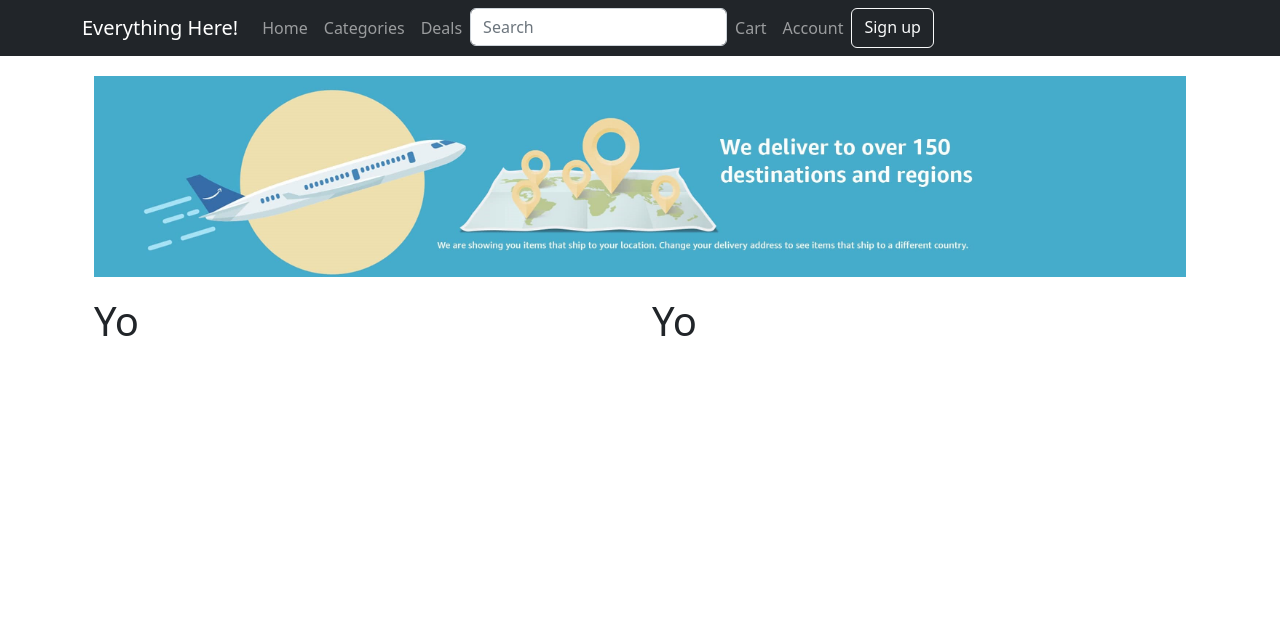
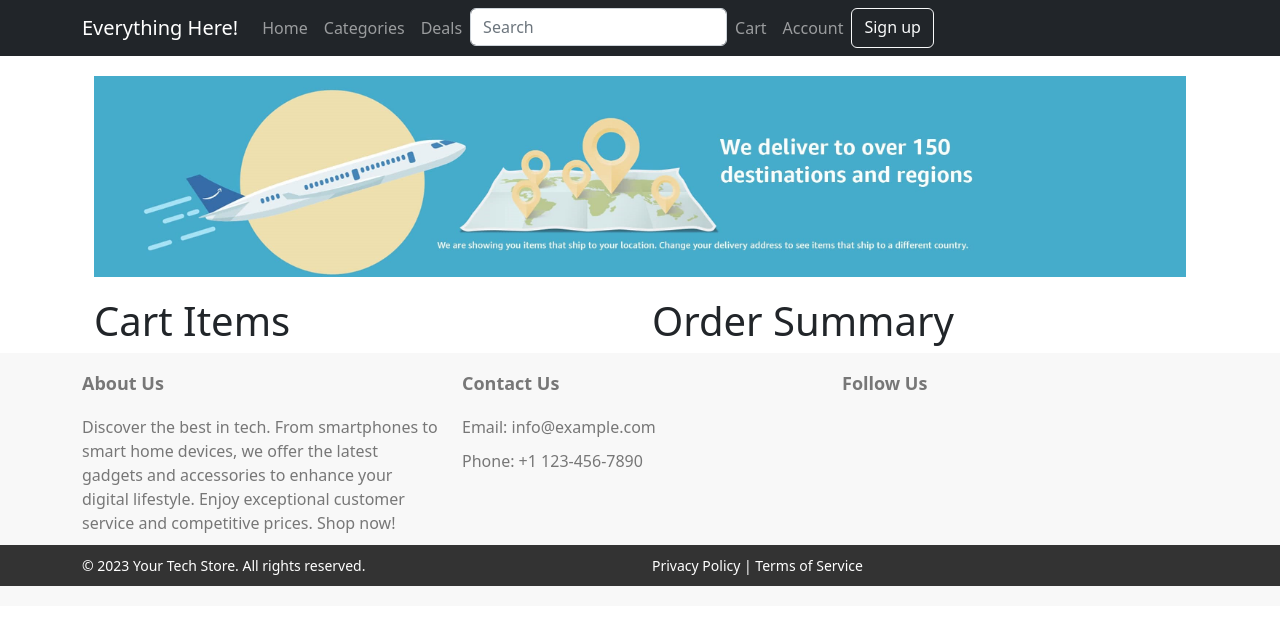
Before and after one commit to semanuyasar/CS391-Project, a React (Create React App) app: page /cart in a window 1280 px wide. Shown: the top 624 px of the page. Built offline with nearby package versions, Linux system fonts and the light colour scheme.

Commit message:
home-page

```diff
--- a/src/App.js
+++ b/src/App.js
@@ -2,9 +2,11 @@ import React from 'react';
 import './App.css';
 import 'bootstrap/dist/css/bootstrap.min.css';
 import Navbar from './components/Navbar';
+import Footer from './components/Footer';
 import {BrowserRouter as Router, Routes, Route} from 'react-router-dom';
 import HomePage from './HomePage';
 import Cart from './Cart';
+import ItemDetails from './ItemDetails';
 
 function App() {
   return (
@@ -17,10 +19,11 @@ function App() {
             <Routes>
               <Route path="/" element={<HomePage />} />
               <Route path="/cart" element={<Cart/>} />
-
+              <Route path="/item-details" element={<ItemDetails/>} />
               {/* Add more routes for other pages */}
             </Routes>
           </div>
+          <Footer/>
         </div>
       </>
     </Router>
--- a/src/Cart.js
+++ b/src/Cart.js
@@ -12,11 +12,12 @@ const Cart = () => {
         </div>
 
         <div className="row cart-details">
-          <div className='col cart-details-left'>
-            <h1>Yo</h1>
+        <div className='col cart-details-left'>
+            <h1>Cart Items</h1>
           </div>
           <div className='col cart-details-right'>
-            <h1>Yo</h1>
+            <h1>Order Summary</h1>
+            {/* Include order summary details here */}
           </div>
         </div>
       </div>
--- a/src/HomePage.js
+++ b/src/HomePage.js
@@ -1,10 +1,30 @@
-import React from 'react';
+import React, { useState } from 'react';
 import './HomePage.css';
 import { Link } from 'react-router-dom';
 import { Container, Row, Col, Button, Card } from 'react-bootstrap';
 import AddToCartButton from './components/AddToCartButton';
 
 const HomePage = () => {
+
+  const [cart, setCart] = useState([]);
+
+  /*const handleAddToCart = (productId, productName) => {
+    const existingProduct = cart.find((product) => product.id === productId);
+    if (existingProduct) {
+      const updatedCart = cart.map((product) =>
+        product.id === productId ? { ...product, quantity: product.quantity + 1 } : product
+      );
+      setCart(updatedCart);
+    } else {
+      const newProduct = {
+        id: productId,
+        name: productName,
+        quantity: 1,
+      };
+      setCart([...cart, newProduct]);
+    }
+  };*/
+
   return (
     <Container className='text-center'>
       <h1>Welcome to Our Store!</h1>
@@ -24,7 +44,7 @@ const HomePage = () => {
           </div>
         </Col>
 
-      <Row className="mt-4">
+      <Row className="product row mt-4">
         {renderProductCard(1, 'iPad 9th generation','64 GB','All the essentials in the most affordable iPad.', '$329.99', 'ipad.jpg')}
         {renderProductCard(2, 'Macbook Air', 'M1 chip','Power. It’s in the Air.','$999.99', 'macbook.jpg')}
         {renderProductCard(3, 'iPhone 13','256 GB' ,'Love the power. Love the price.','$699.99', 'iphone13.jpg')}
@@ -37,6 +57,7 @@ const HomePage = () => {
 };
 
 const renderProductCard = (id, name, feature, line, price, imagePath) => {
+
   const handleAddToCart = () => {
     // Logic for adding the product to the cart
     console.log(`Product ${id} added to cart`);
@@ -44,15 +65,19 @@ const renderProductCard = (id, name, feature, line, price, imagePath) => {
 
   return (
     <Col md={3} sm={6} className="mb-4">
-      <Card>
+      <Card className="h-100 d-flex flex-column">
         <Card.Img variant="top" src={imagePath} alt={name} />
-        <Card.Body>
+        <Card.Body className="d-flex flex-column">
+          <div className="flex-grow-1">
             <Card.Title>{name}</Card.Title>
             <Card.Text>{feature}</Card.Text>
             <Card.Text>{line}</Card.Text>
             <Card.Text>{price}</Card.Text>
             <Card.Link>Learn More</Card.Link>
+          </div>
+          <div className="mt-auto">
           <AddToCartButton onClick={handleAddToCart} />
+          </div>
         </Card.Body>
       </Card>
     </Col>
--- a/src/ItemDetails.js
+++ b/src/ItemDetails.js
@@ -20,3 +20,5 @@ const ItemDetails = () => {
         </div>
     );
 }
+
+export default ItemDetails;
--- a/src/components/AddToCartButton.js
+++ b/src/components/AddToCartButton.js
@@ -6,7 +6,7 @@ const AddToCartButton = ({ onClick }) => {
     <div className="d-flex justify-content-center">
       <Button variant="dark" onClick={onClick}>
        Add to Cart
-    </Button>
+      </Button>
     </div>
   );
 };
--- /dev/null
+++ b/src/components/Footer.css
@@ -0,0 +1,28 @@
+.footer {
+    padding: 20px 0;
+    background-color: #f8f8f8;
+    color: #777;
+}
+
+.footer h5 {
+    font-size: 18px;
+    font-weight: bold;
+    margin-bottom: 20px;
+}
+
+.footer p {
+    margin-bottom: 10px;
+}
+
+.social-icons a {
+    color: #777;
+    margin-right: 10px;
+    font-size: 20px;
+}
+
+.footer-bottom {
+    background-color: #333;
+    color: #fff;
+    padding: 10px 0;
+    font-size: 14px;
+}
--- /dev/null
+++ b/src/components/Footer.js
@@ -0,0 +1,46 @@
+import React from 'react';
+import { Container, Row, Col } from 'react-bootstrap';
+import './Footer.css';
+
+const Footer = () => {
+  return (
+    <footer className="footer">
+      <Container>
+        <Row>
+          <Col md={4}>
+            <h5>About Us</h5>
+            <p>Discover the best in tech. From smartphones to smart home devices, we offer the latest gadgets and accessories to enhance your digital lifestyle. Enjoy exceptional customer service and competitive prices. Shop now!</p>
+          </Col>
+          <Col md={4}>
+            <h5>Contact Us</h5>
+            <p>Email: info@example.com</p>
+            <p>Phone: +1 123-456-7890</p>
+          </Col>
+          <Col md={4}>
+            <h5>Follow Us</h5>
+            <div className="social-icons">
+              <a href="#"><i className="fa fa-facebook"></i></a>
+              <a href="#"><i className="fa fa-twitter"></i></a>
+              <a href="#"><i className="fa fa-instagram"></i></a>
+              <a href="#"><i className="fa fa-linkedin"></i></a>
+            </div>
+          </Col>
+        </Row>
+      </Container>
+      <div className="footer-bottom">
+        <Container>
+          <Row>
+            <Col md={6} className="text-left">
+              &copy; 2023 Your Tech Store. All rights reserved.
+            </Col>
+            <Col md={6} className="text-right">
+              Privacy Policy | Terms of Service
+            </Col>
+          </Row>
+        </Container>
+      </div>
+    </footer>
+  );
+};
+
+export default Footer;
```
Also changed, not shown: src/Footer.js (deleted). Lines whose indentation alone changed are shown as unchanged.
